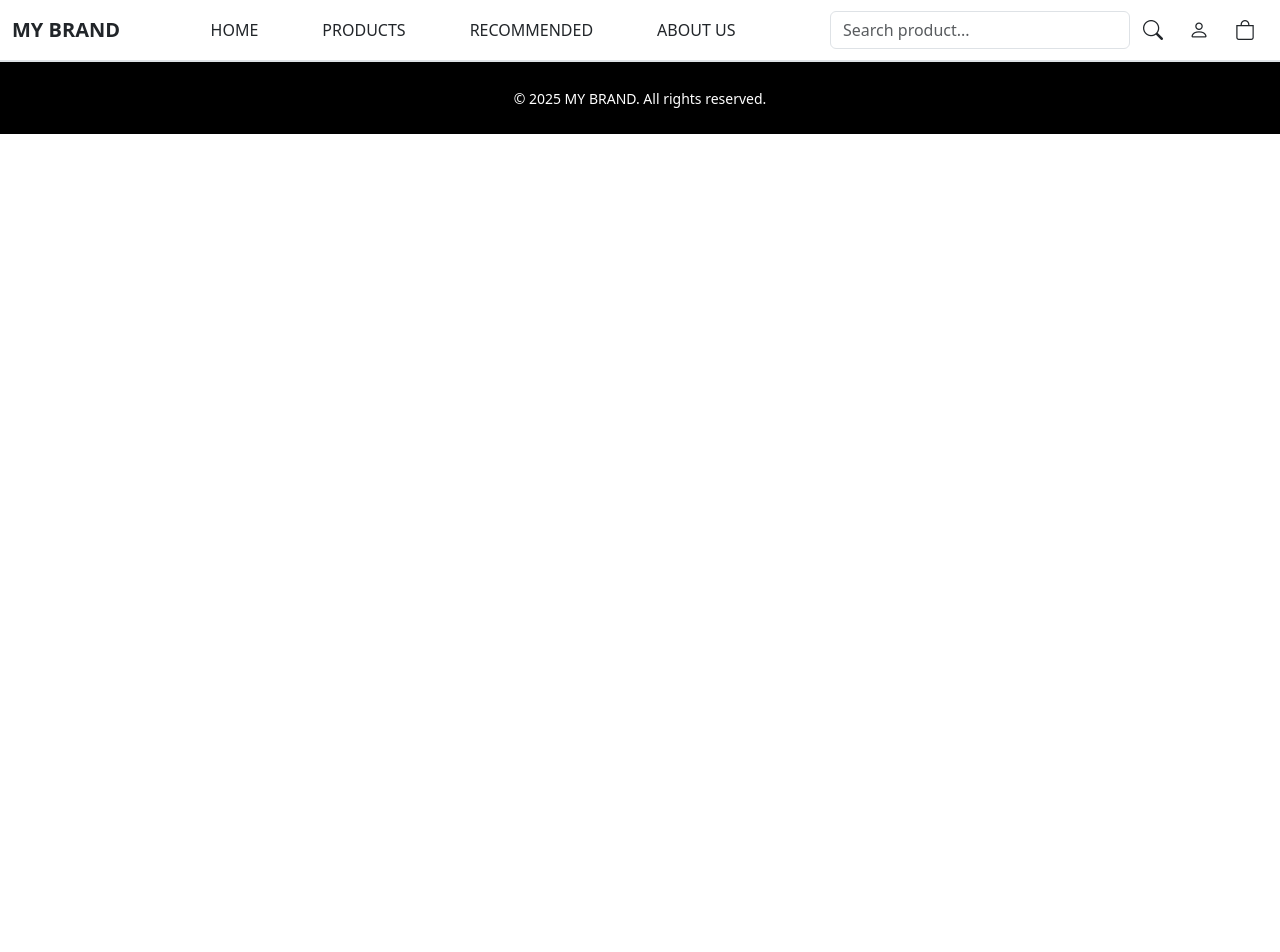
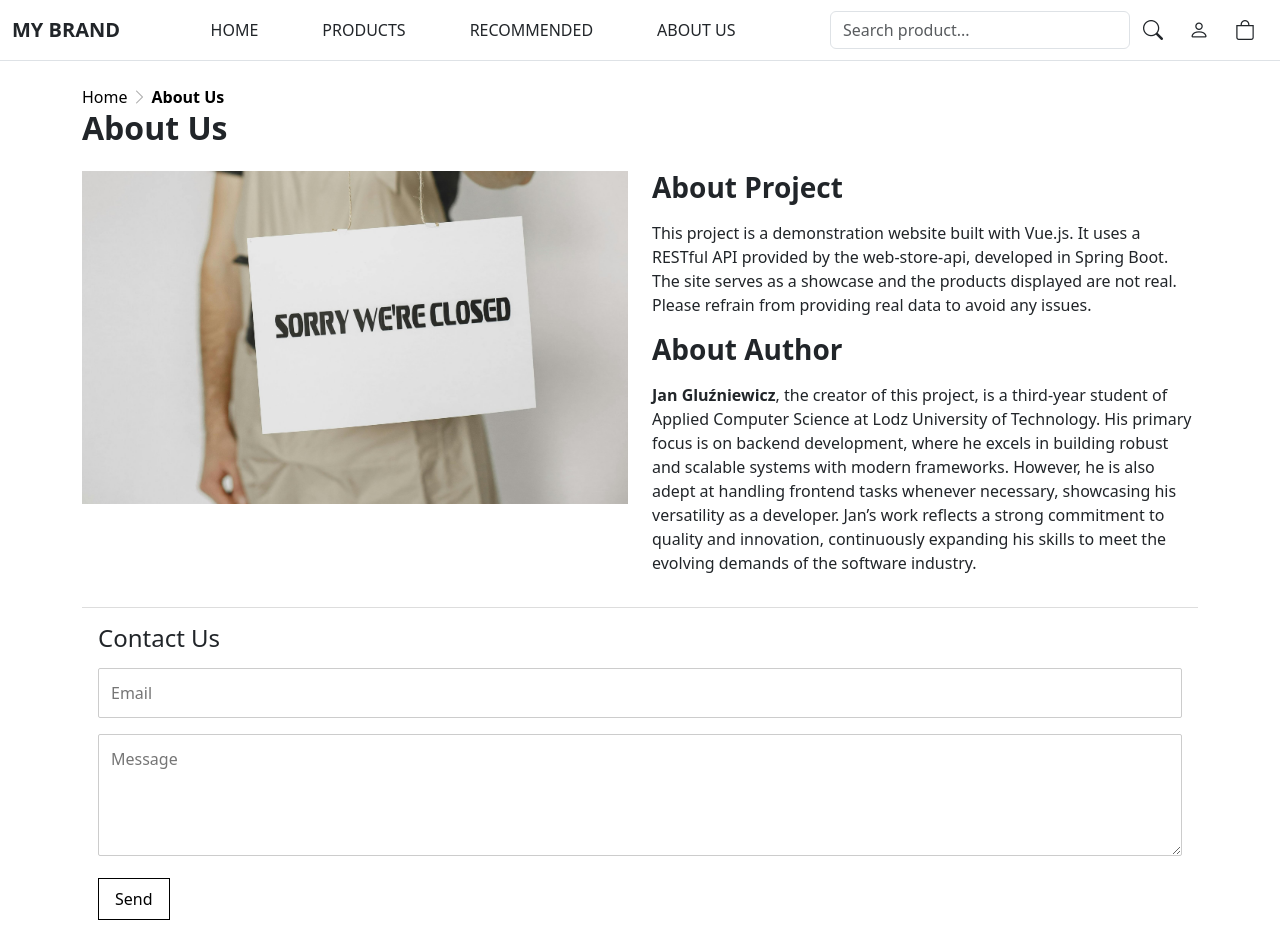
Before and after one commit to john1903/web-store-client, a Vue app: page /about in a window 1280 px wide. Shown: the top 952 px of the page. Before the commit the page ends 800 px from the top, so only its background shows below. Built offline with nearby package versions, Linux system fonts and the light colour scheme.

Commit message:
add AboutView component; implement breadcrumb navigation and contact form

```diff
--- a/src/views/AboutView.vue
+++ b/src/views/AboutView.vue
@@ -1,9 +1,104 @@
 <script setup lang="ts">
 import MainLayout from "@/layouts/MainLayout.vue";
+import BreadCrumb from "@/components/BreadCrumb.vue";
+import { ref } from "vue";
+
+const breadcrumbItems = ref([
+  { name: "Home", to: "/" },
+  { name: "About Us", to: "/about" },
+]);
+
+const email = ref("");
+const message = ref("");
+
+function submitForm() {
+  alert("Form submitted");
+}
 </script>
 
 <template>
-  <MainLayout> </MainLayout>
+  <MainLayout>
+    <div class="container my-4 flex-grow-1">
+      <BreadCrumb :items="breadcrumbItems" />
+      <h2 class="fw-bold mb-3">About Us</h2>
+      <div class="my-3">
+        <div class="row mt-4">
+          <div class="col-md-6 mb-3 mb-md-0">
+            <img src="/images/img-4.jpg" alt="Our Story" class="img-fluid" />
+          </div>
+          <div class="col-md-6">
+            <h3 class="fw-bold mb-3">About Project</h3>
+            <p>
+              This project is a demonstration website built with Vue.js. It uses
+              a RESTful API provided by the web-store-api, developed in Spring
+              Boot. The site serves as a showcase and the products displayed are
+              not real. Please refrain from providing real data to avoid any
+              issues.
+            </p>
+            <h3 class="fw-bold mb-3">About Author</h3>
+            <p>
+              <strong>Jan Gluźniewicz</strong>, the creator of this project, is
+              a third-year student of Applied Computer Science at Lodz
+              University of Technology. His primary focus is on backend
+              development, where he excels in building robust and scalable
+              systems with modern frameworks. However, he is also adept at
+              handling frontend tasks whenever necessary, showcasing his
+              versatility as a developer. Jan’s work reflects a strong
+              commitment to quality and innovation, continuously expanding his
+              skills to meet the evolving demands of the software industry.
+            </p>
+          </div>
+        </div>
+      </div>
+      <div class="contact-form">
+        <h3>Contact Us</h3>
+        <form @submit.prevent="submitForm">
+          <div class="form-group">
+            <input v-model="email" type="email" placeholder="Email" required />
+          </div>
+          <div class="form-group">
+            <textarea
+              v-model="message"
+              placeholder="Message"
+              rows="4"
+              required
+            ></textarea>
+          </div>
+          <button class="btn-minimal" type="submit">Send</button>
+        </form>
+      </div>
+    </div>
+  </MainLayout>
 </template>
 
-<style scoped></style>
+<style scoped>
+.contact-form {
+  padding: 1rem;
+  border-top: 1px solid #ddd;
+}
+
+.contact-form h3 {
+  font-size: 1.5rem;
+  margin-bottom: 1rem;
+}
+
+.form-group {
+  margin-bottom: 1rem;
+}
+
+.form-group input,
+.form-group textarea {
+  width: 100%;
+  padding: 0.75rem;
+  border: 1px solid #ccc;
+  border-radius: 2px;
+  font-size: 1rem;
+  outline: none;
+  transition: border-color 0.2s;
+}
+
+.form-group input:focus,
+.form-group textarea:focus {
+  border-color: #888;
+}
+</style>
```
Also changed, not shown: public/images/img-4.jpg (added).
